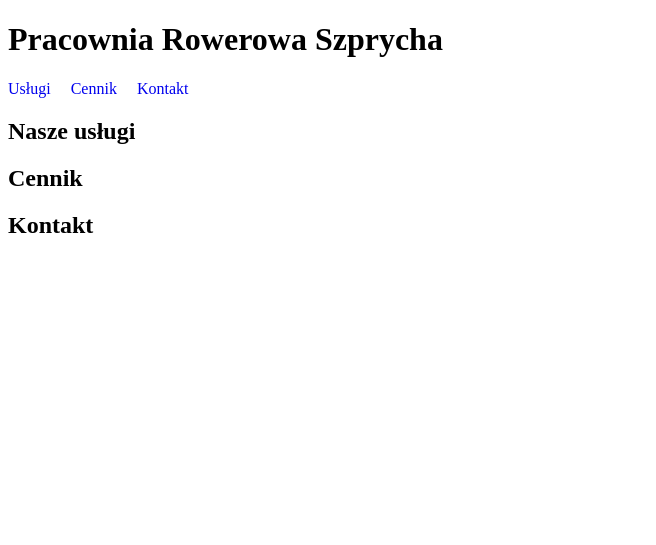
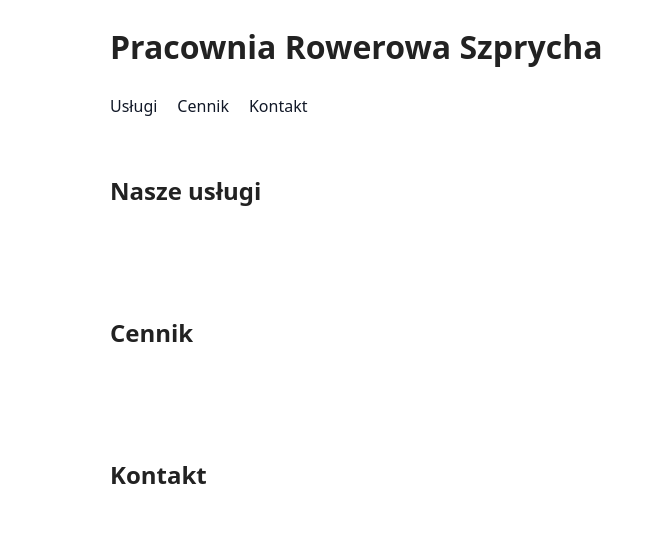
Before and after one commit to kmil79/ti-lab-guminski, a PHP site: page / in a window 1280 px wide. Shown: the top 545 px of the page, without its empty margins (0-656 px from the left). Run offline with PHP 8.4, Linux system fonts and the light colour scheme.

Commit message:
lab1: nawigacja we flexie (poprawione)

```diff
--- a/style.css
+++ b/style.css
@@ -1,8 +1,46 @@
+* {
+  box-sizing: border-box;
+}
+
+body {
+  font-family: system-ui, -apple-system, sans-serif;
+  line-height: 1.6;
+  margin: 0;
+  padding: 0 20px;
+  max-width: 1100px;
+  margin-inline: auto;
+  color: #222;
+}
+
 .site-header {
   display: flex;
   justify-content: space-between;
   align-items: center;
+  padding: 20px 0;
+  border-bottom: 1px solid #e5e7eb;
 }
-.menu { display: flex; gap: 20px; }
-.menu a { text-decoration: none; }
-.menu a:hover { color: burlywood; }
+
+.logo {
+  font-size: 1.35rem;
+  font-weight: 700;
+  margin: 0;
+}
+
+.menu {
+  display: flex;
+  gap: 20px;
+}
+
+.menu a {
+  text-decoration: none;
+  color: #111827;
+  font-weight: 500;
+}
+
+.menu a:hover {
+  color: #b45309;
+}
+
+section, footer {
+  padding: 32px 0;
+}
```
